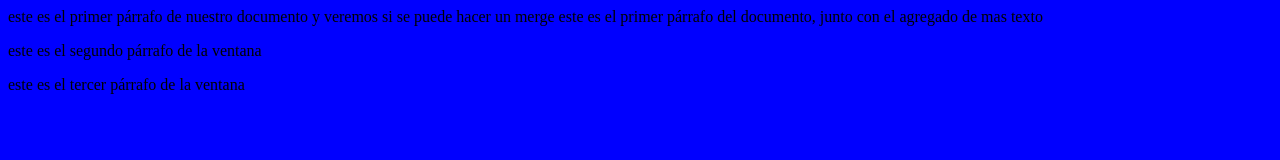
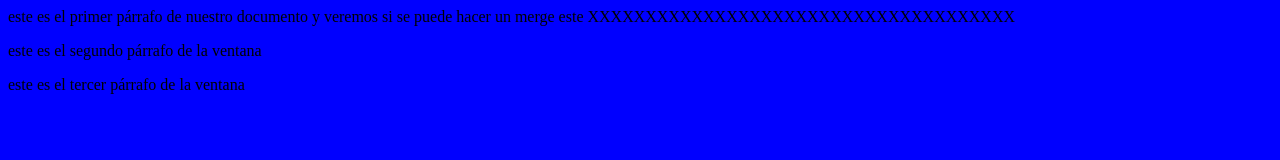
Before and after one commit to pepeargento133/pru2, a plain HTML site: page index.html in a window 1280 px wide. Drawn offline with Linux system fonts and the light colour scheme.

Commit message:
Update index.html

```diff
--- a/index.html
+++ b/index.html
@@ -11,7 +11,7 @@
     <body>
         <p>
             este es el primer párrafo de nuestro documento y veremos si se puede hacer un merge
-            este es el primer párrafo del documento, junto con el agregado de mas texto
+            este XXXXXXXXXXXXXXXXXXXXXXXXXXXXXXXXXXXXX
         </p>
         <p>
             este es el segundo párrafo de la ventana
```
